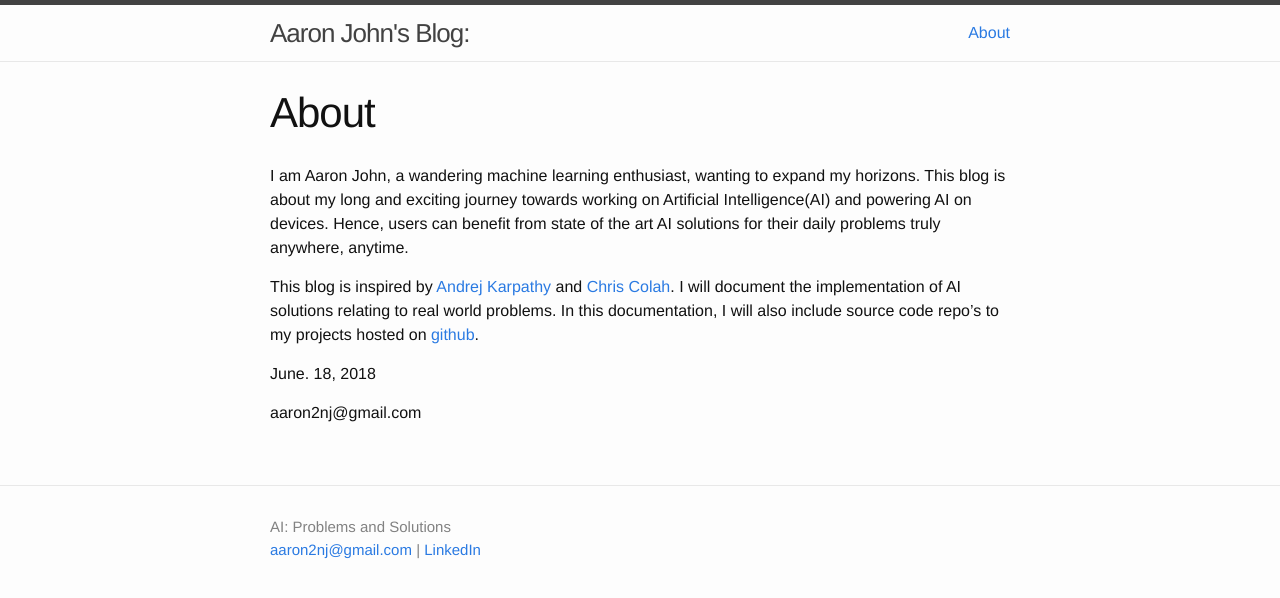
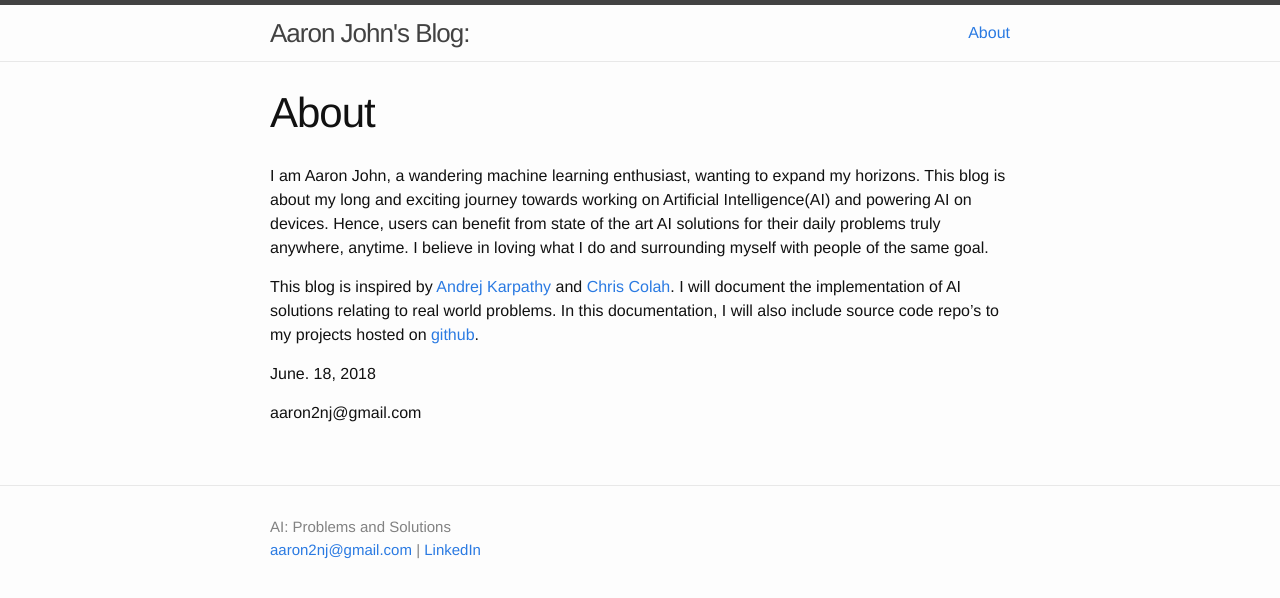
Before and after one commit to alexalwks2/aaronjohn2.github.io, a Jekyll site: the page built from about.md, in a window 1280 px wide. Shown: the top 598 px of the page. Built offline with Jekyll 4.4.1, drawn with Linux system fonts in a browser that asks for light colours.

Commit message:
Update about.md

```diff
--- a/about.md
+++ b/about.md
@@ -5,7 +5,7 @@ comments: false
 permalink: /about/
 ---
 
-I am Aaron John, a wandering machine learning enthusiast, wanting to expand my horizons. This blog is about my long and exciting journey towards working on Artificial Intelligence(AI) and powering AI on devices. Hence, users can benefit from state of the art AI solutions for their daily problems truly anywhere, anytime.
+I am Aaron John, a wandering machine learning enthusiast, wanting to expand my horizons. This blog is about my long and exciting journey towards working on Artificial Intelligence(AI) and powering AI on devices. Hence, users can benefit from state of the art AI solutions for their daily problems truly anywhere, anytime. I believe in loving what I do and surrounding myself with people of the same goal.
 
 This blog is inspired by [Andrej Karpathy](http://karpathy.github.io/) and [Chris Colah](http://colah.github.io/). I will document the implementation of AI solutions relating to real world problems. In this documentation, I will also include source code repo's to my projects hosted on [github](https://github.com/aaronjohn2).
 
```
